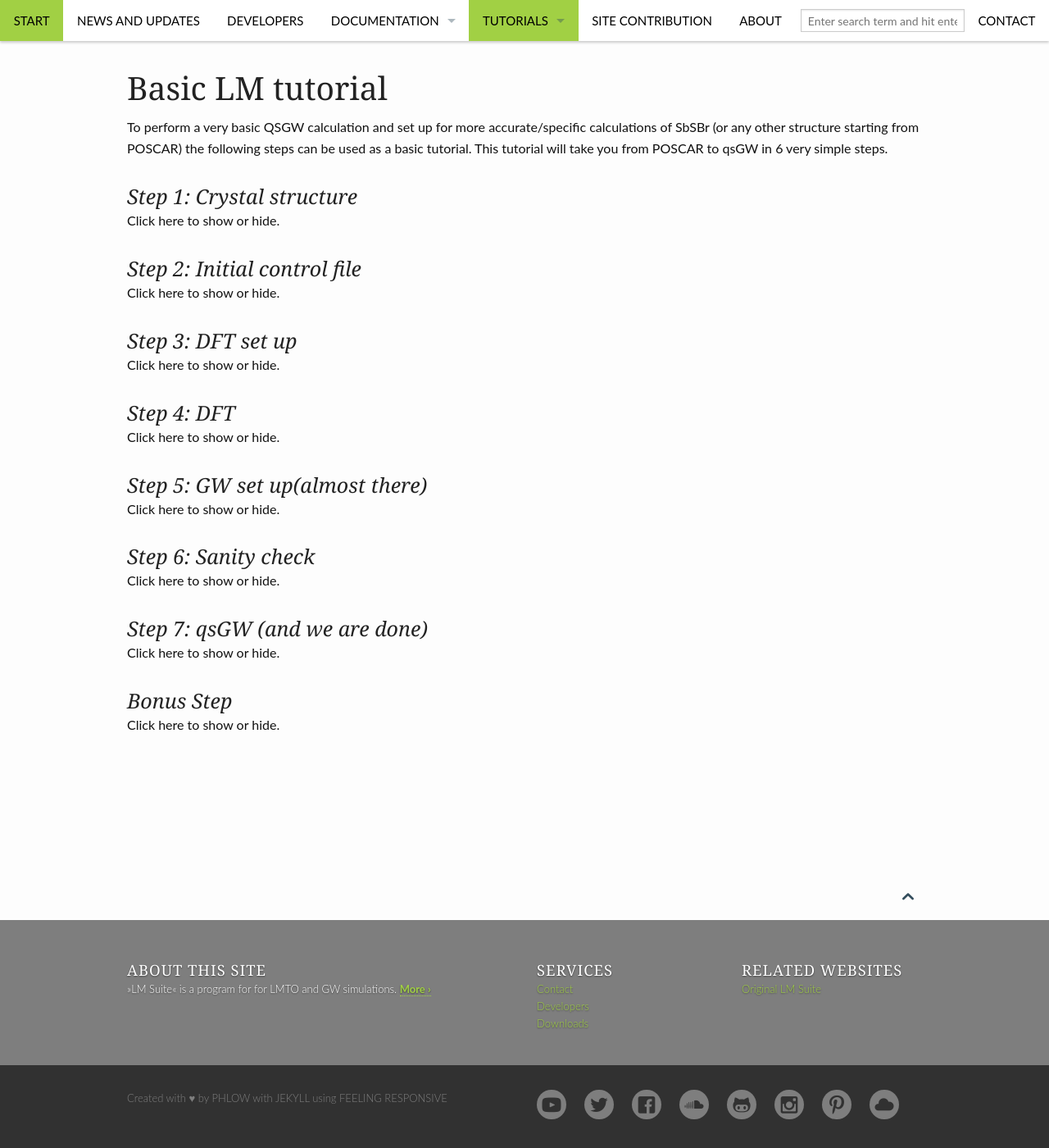
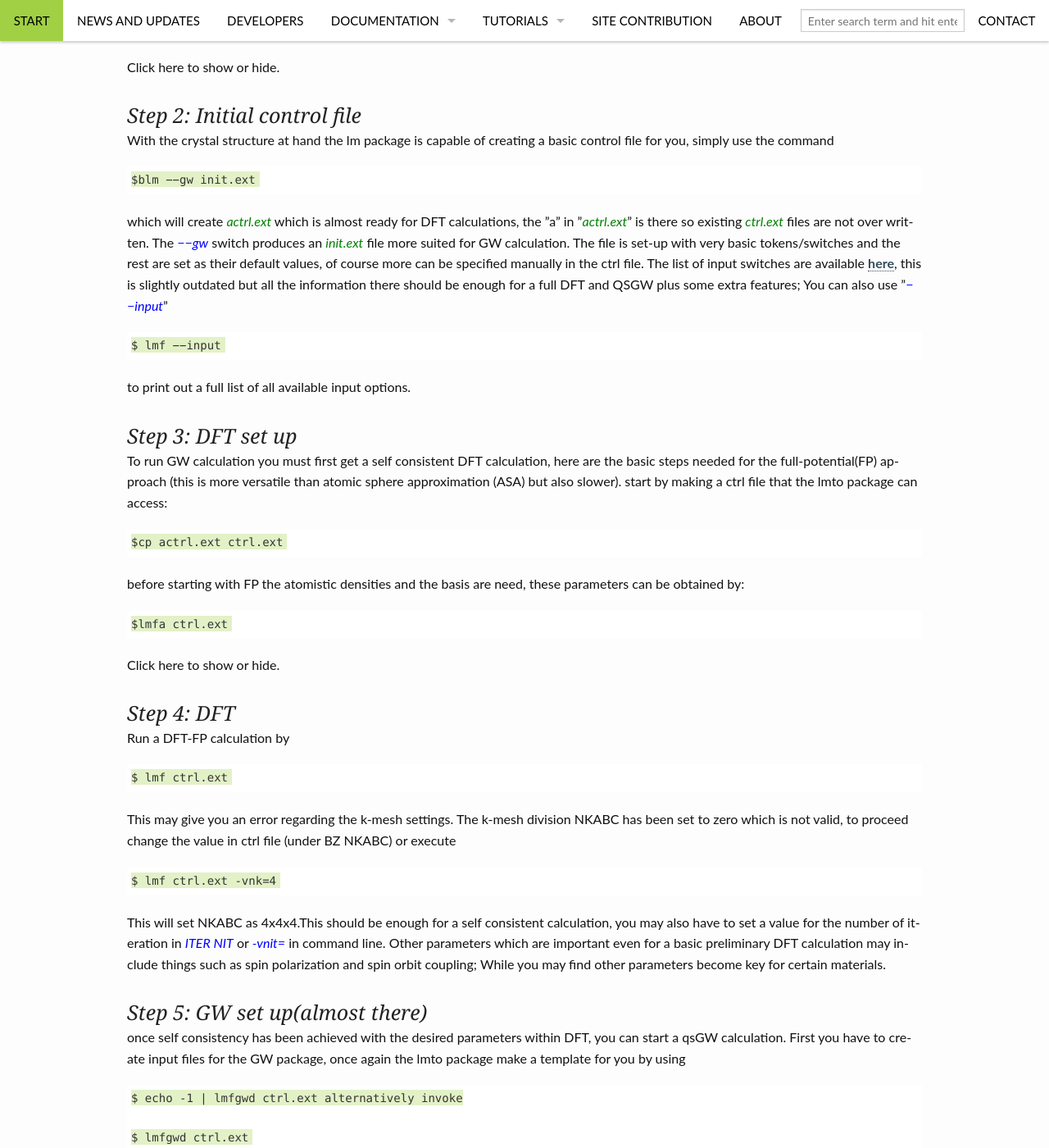
Before and after one commit to smckech/lordcephei.github.io, a Jekyll site: the page built from pages/test.md, in a window 1280 px wide and 1400 px high, scrolled down 385 px. Shown: the whole window at 82% size. Built offline with Jekyll 4.4.1, drawn with Linux system fonts in a browser that asks for light colours; some of the changed text lies outside the part shown.

Commit message:
creating lm tutorial and changing sidebar

```diff
--- a/_data/navigation.yml
+++ b/_data/navigation.yml
@@ -29,6 +29,8 @@
     url: "/extbfield/"
   - title: "Generating a Fermi surface in spin polarized Fe"
     url: "/fstut/"
+  - title: "LM Tutorial"
+    url: "/lmtut/"
   - title: "ASA tutorial"
     url: "/asadoc/"
 
--- a/pages/test.md
+++ b/pages/test.md
@@ -1,12 +1,12 @@
 ---
 layout: page-fullwidth
-title: "LM Suite - Test Tutorial"
+title: "LM Tutorial"
 subheadline: ""
 show_meta: false
 teaser: ""
-permalink: "/test/"
-header:
-    image_fullwidth: "header_drop.jpg"
+permalink: "/lmtut/"
+sidebar: left
+header: no
 ---
 
 #Basic LM tutorial
@@ -15,12 +15,12 @@
 
 ###_Step 1: Crystal structure_
 
+The first step is to extract the site/crystall structure from the POSCAR file. This can be achieved in two methods using ”*poscar2init*{: style="color: green"}” or ”*poscar2site*{: style="color: green"}”, both write output as *stdout*{: style="color: blue"} while ”*poscar2site*{: style="color: green"}” also creates a file named ”*site*{: style="color: green"}”. To use just execute in the directory with the POSCAR file. The output of the two executables are very similar, ”Site” file is more convenient when the *ctrl.ext*{: style="color: blue"} file has been prepared and only the ”*site.ext*{: style="color: green"}” is needed, while *init.ext*{: style="color: green"} can be used to create a simple template input file (hence recommended for 1st runs).
+
 <div onclick="elm = document.getElementById('box1'); if(elm.style.display == 'none') elm.style.display = 'block'; else elm.style.display = 'none';">Click here to show or hide.</div>
 {::nomarkdown}<div style="display:none;" id="box1">{:/}
 
-The first step is to extract the site/crystall structure from the POSCAR file. This can be achieved in two methods using ”*poscar2init*{: style="color: blue"}” or ”*poscar2site*{: style="color: blue"}”, both write output as *stdout*{: style="color: green"} while ”*poscar2site*{: style="color: blue"}” also creates a file named ”*site*{: style="color: blue"}”. To use just execute in the directory with the POSCAR file. The output of the two executables are very similar, ”Site” file is more convenient when the *ctrl.ext*{: style="color: blue"} file has been prepared and only the ”*site.ext*{: style="color: blue"}” is needed, while *init.ext*{: style="color: blue"} can be used to create a simple template input file (hence recommended for 1st runs).
-
-To create ”*init.ext*{: style="color: blue"}” invoke the following command in the directory containing the POSCAR,
+To create ”*init.ext*{: style="color: green"}” invoke the following command in the directory containing the POSCAR,
 
 	$poscar2init > init.ext
 
@@ -30,25 +30,17 @@
 
 ###_Step 2: Initial control file_
 
-<div onclick="elm = document.getElementById('box2'); if(elm.style.display == 'none') elm.style.display = 'block'; else elm.style.display = 'none';">Click here to show or hide.</div>
-{::nomarkdown}<div style="display:none;" id="box2">{:/}
-
 With the crystal structure at hand the lm package is capable of creating a basic control file for you, simply use the command
 
 	$blm −−gw init.ext
 
-which will create *actrl.ext*{: style="color: blue"} which is almost ready for DFT calculations, the ”a” in ”*actrl.ext*{: style="color: blue"}” is there so existing *ctrl.ext*{: style="color: blue"} files are not over written. The *−−gw*{: style="color: green"} switch produces an *init.ext*{: style="color: blue"} file more suited for GW calculation. The file is set-up with very basic tokens/switches and the rest are set as their default values, of course more can be specified manually in the ctrl file. The list of input switches are available [here](http://titus.phy.qub.ac.uk/packages/LMTO/tokens.html), this is slightly outdated but all the information there should be enough for a full DFT and QSGW plus some extra features; You can also use ”*−−input*{: style="color: green"}”
+which will create *actrl.ext*{: style="color: green"} which is almost ready for DFT calculations, the ”a” in ”*actrl.ext*{: style="color: green"}” is there so existing *ctrl.ext*{: style="color: green"} files are not over written. The *−−gw*{: style="color: blue"} switch produces an *init.ext*{: style="color: green"} file more suited for GW calculation. The file is set-up with very basic tokens/switches and the rest are set as their default values, of course more can be specified manually in the ctrl file. The list of input switches are available [here](http://titus.phy.qub.ac.uk/packages/LMTO/tokens.html), this is slightly outdated but all the information there should be enough for a full DFT and QSGW plus some extra features; You can also use ”*−−input*{: style="color: blue"}”
 
 	$ lmf −−input
 
 to print out a full list of all available input options.
 
-{::nomarkdown}</div>{:/}
-
 ###_Step 3: DFT set up_
-
-<div onclick="elm = document.getElementById('box3'); if(elm.style.display == 'none') elm.style.display = 'block'; else elm.style.display = 'none';">Click here to show or hide.</div>
-{::nomarkdown}<div style="display:none;" id="box3">{:/}
 
 To run GW calculation you must first get a self consistent DFT calculation, here are the basic steps needed for the full-potential(FP) approach (this is more versatile than atomic sphere approximation (ASA) but also slower). start by making a ctrl file that the lmto package can access:
 
@@ -58,14 +50,14 @@
 
 	$lmfa ctrl.ext
 
-There are two important result to take note of at this stage; The first is the GMAX written at the end of the stdout, the other is the *basp0.ext*{: style="color: blue"} file which contains the basis parameters (the ”0” is there not to over write previous *basp.ext*{: style="color: blue"} files, note that the basis set can be set in the ctrl file as well). To perform a DFT-FP calculation add the GMAX from stdout to the HAM GMAX in the ctrl file and move *basp0.ext*{: style="color: blue"} to *basp.ext*{: style="color: blue"}. Some times it is necessary to repeat this step once to avoid crashes in the future.
+<div onclick="elm = document.getElementById('box3'); if(elm.style.display == 'none') elm.style.display = 'block'; else elm.style.display = 'none';">Click here to show or hide.</div>
+{::nomarkdown}<div style="display:none;" id="box3">{:/}
+
+There are two important result to take note of at this stage; The first is the GMAX written at the end of the stdout, the other is the *basp0.ext*{: style="color: green"} file which contains the basis parameters (the ”0” is there not to over write previous *basp.ext*{: style="color: green"} files, note that the basis set can be set in the ctrl file as well). To perform a DFT-FP calculation add the GMAX from stdout to the HAM GMAX in the ctrl file and move *basp0.ext*{: style="color: green"} to *basp.ext*{: style="color: green"}. Some times it is necessary to repeat this step once to avoid crashes in the future.
 
 {::nomarkdown}</div>{:/}
 
 ###_Step 4: DFT_
-
-<div onclick="elm = document.getElementById('box4'); if(elm.style.display == 'none') elm.style.display = 'block'; else elm.style.display = 'none';">Click here to show or hide.</div>
-{::nomarkdown}<div style="display:none;" id="box4">{:/}
 
 Run a DFT-FP calculation by
 
@@ -75,14 +67,9 @@
 
 	$ lmf ctrl.ext -vnk=4
 
-This will set NKABC as 4x4x4.This should be enough for a self consistent calculation, you may also have to set a value for the number of iteration in *ITER NIT*{: style="color: green"} or *-vnit=*{: style="color: green"} in command line. Other parameters which are important even for a basic preliminary DFT calculation may include things such as spin polarization and spin orbit coupling; While you may find other parameters become key for certain materials.
-
-{::nomarkdown}</div>{:/}
+This will set NKABC as 4x4x4.This should be enough for a self consistent calculation, you may also have to set a value for the number of iteration in *ITER NIT*{: style="color: blue"} or *-vnit=*{: style="color: blue"} in command line. Other parameters which are important even for a basic preliminary DFT calculation may include things such as spin polarization and spin orbit coupling; While you may find other parameters become key for certain materials.
 
 ###_Step 5: GW set up(almost there)_
-
-<div onclick="elm = document.getElementById('box5'); if(elm.style.display == 'none') elm.style.display = 'block'; else elm.style.display = 'none';">Click here to show or hide.</div>
-{::nomarkdown}<div style="display:none;" id="box5">{:/}
 
 once self consistency has been achieved with the desired parameters within DFT, you can start a qsGW calculation. First you have to create input files for the GW package, once again the lmto package make a template for you by using
 
@@ -90,44 +77,32 @@
 
 	$ lmfgwd ctrl.ext
 
-to see all options available through *lmfgwd*{: style="color: green"}. This should create a number of files one of which is *GWinput*{: style="color: blue"}; this serves as the input file for all GW based calculations. Variables are documented within the file, further information can be found in the Darsbury lecture power points and documentation folder of the lm package.
-
-{::nomarkdown}</div>{:/}
+to see all options available through *lmfgwd*{: style="color: blue"}. This should create a number of files one of which is *GWinput*{: style="color: green"}; this serves as the input file for all GW based calculations. Variables are documented within the file, further information can be found in the Darsbury lecture power points and documentation folder of the lm package.
 
 ###_Step 6: Sanity check_
 
-<div onclick="elm = document.getElementById('box6'); if(elm.style.display == 'none') elm.style.display = 'block'; else elm.style.display = 'none';">Click here to show or hide.</div>
-{::nomarkdown}<div style="display:none;" id="box6">{:/}
-
-To check that the GW files created are *comOPTICS MODE=pelete*{: style="color: green"} for a qsgw run, and to check for some errors simply run:
+To check that the GW files created are *comOPTICS MODE=pelete*{: style="color: blue"} for a qsgw run, and to check for some errors simply run:
 
 	$ echo -2 | lmfgwd ctrl.ext
 
 with this method crashes during GW runs are minimized.
 
-{::nomarkdown}</div>{:/}
-
 ###_Step 7: qsGW (and we are done)_
-
-<div onclick="elm = document.getElementById('box7'); if(elm.style.display == 'none') elm.style.display = 'block'; else elm.style.display = 'none';">Click here to show or hide.</div>
-{::nomarkdown}<div style="display:none;" id="box7">{:/}
 
 To run qsGW calculation the following command is invoked
 
 	$lmgwsc ext
 
-once self-consistency has been achieved the file ”*sigm.ext*{: style="color: blue"}” (the self energy, Σ from Hedin’s equations) can be used with lmf. Running a FP calculation in the same directory will now include the electronic self energy obtained from qsGW. Using the lmf with *sigm.ext*{: style="color: blue"} allows for qsGW level calculations of Band structure, optics, DOS ....... with much faster speed as the lmf uses the single particle approximation.
-
-{::nomarkdown}</div>{:/}
+once self-consistency has been achieved the file ”*sigm.ext*{: style="color: green"}” (the self energy, Σ from Hedin’s equations) can be used with lmf. Running a FP calculation in the same directory will now include the electronic self energy obtained from qsGW. Using the lmf with *sigm.ext*{: style="color: green"} allows for qsGW level calculations of Band structure, optics, DOS ....... with much faster speed as the lmf uses the single particle approximation.
 
 ###_Bonus Step_
 
-<div onclick="elm = document.getElementById('box8'); if(elm.style.display == 'none') elm.style.display = 'block'; else elm.style.display = 'none';">Click here to show or hide.</div>
-{::nomarkdown}<div style="display:none;" id="box8">{:/}
-
 ####Band structure
 
-Creating the band structure is fairly simple. All you have to do is create a file which specifies which branches you want and how fine a mesh you want it for. So create a file called syml.ext; the syntax for this file is quite intuitive, each line provides information for each band structure branch to be outputted; Simply specify the number of points in the branch, starting vector and final vector; for example branch Γ to R with 50 k points will be :
+<div onclick="elm = document.getElementById('box4'); if(elm.style.display == 'none') elm.style.display = 'block'; else elm.style.display = 'none';">Click here to show or hide.</div>
+{::nomarkdown}<div style="display:none;" id="box4">{:/}
+
+Creating the band structure is fairly simple. All you have to do is create a file which specifies which branches you want and how fine a mesh you want it for. So create a file called *syml.ext*{: style="color: green"}; the syntax for this file is quite intuitive, each line provides information for each band structure branch to be outputted; Simply specify the number of points in the branch, starting vector and final vector; for example branch Γ to R with 50 k points will be :
 
 	50 0.0 0.0 0.0 0.5 0.5 0.5
 
@@ -135,7 +110,9 @@
 
 	$ lmf ctrl.ext −−band:fn=syml −−rs=1,0
 
-The switch *−−band:fn=syml*{: style="color: green"} specifies a band structure calculation with the appropriate data, the second switch *−−rs=1,0*{: style="color: green"} tells the program to read from the *rst.ext*{: style="color: blue"} file (1st digit is 1) and not to write to the *rst.ext*{: style="color: blue"} file (2nd digit is 0), this is recommended so you always use the same self-consistent density with out altering each run.
+The switch *−−band:fn=syml*{: style="color: blue"} specifies a band structure calculation with the appropriate data, the second switch *−−rs=1,0*{: style="color: green"} tells the program to read from the *rst.ext*{: style="color: green"} file (1st digit is 1) and not to write to the *rst.ext*{: style="color: green"} file (2nd digit is 0), this is recommended so you always use the same self-consistent density with out altering each run.
+
+{::nomarkdown}</div>{:/}
 
 ####Optics
 
@@ -143,23 +120,28 @@
 
 #####Procedure A
 
-First I will discuss for the case of where number of spins (*-vnsp=1*{: style="color: green"}) or spin orbit coupling is taken into about through ”L·S” (i.e. *-vnsp=2*{: style="color: green"} and *-vso=1*{: style="color: green"}). The simplest procedure will be to set *OPTICS MODE=1*{: style="color: green"} and set energy window and mesh density through *OPTICS WINDOW=a b*{: style="color: green"} and *OPTICS=NPTS*{: style="color: green"} respectively, note a and b are in units Rydberg. Now run the program again Cartesian
+<div onclick="elm = document.getElementById('box5'); if(elm.style.display == 'none') elm.style.display = 'block'; else elm.style.display = 'none';">Click here to show or hide.</div>
+{::nomarkdown}<div style="display:none;" id="box5">{:/}
+
+First I will discuss for the case of where number of spins (*-vnsp=1*{: style="color: blue"}) or spin orbit coupling is taken into about through ”L·S” (i.e. *-vnsp=2*{: style="color: blue"} and *-vso=1*{: style="color: blue"}). The simplest procedure will be to set *OPTICS MODE=1*{: style="color: blue"} and set energy window and mesh density through *OPTICS WINDOW=a b*{: style="color: blue"} and *OPTICS=NPTS*{: style="color: blue"} respectively, note a and b are in units Rydberg. Now run the program again Cartesian
 
 	$ lmf ctrl.ext −−rs=1,0
 
-this will create a file called *opt.ext*{: style="color: blue"} which is the imaginary part of the dielectric function. the format of the file is:
+this will create a file called *opt.ext*{: style="color: green"} which is the imaginary part of the dielectric function. the format of the file is:
 
 	Energy εix εiy εiz
 
 where x y and z are the real space directions.
 
+{::nomarkdown}</div>{:/}
+
 #####Procedure B
 
-For the case where *-vso=3*{: style="color: green"} the procedure has to be preformed through two steps. Once with *OPTICS MODE=1*{: style="color: green"} and once with *OPTICS MODE=2*{: style="color: green"}, in this mode the *opt.ext*{: style="color: blue"} files are spin polarized.
+For the case where *-vso=3*{: style="color: blue"} the procedure has to be preformed through two steps. Once with *OPTICS MODE=1*{: style="color: blue"} and once with *OPTICS MODE=2*{: style="color: blue"}, in this mode the *opt.ext*{: style="color: green"} files are spin polarized.
 
 #####Joint Density of States
 
-JDOS is calculated in the same manor as εi but with *OPTICS MODE=-1*{: style="color: green"} for the case of *-vnsp=1*{: style="color: green"} or *-vnsp=2*{: style="color: green"} and *-vso=1*{: style="color: green"}, and with *OPTICS MODE=-1*{: style="color: green"} and *OPTICS MODE=-2*{: style="color: green"} for case *-vnsp=2*{: style="color: green"} and *-vso=3*{: style="color: green"}.
+JDOS is calculated in the same manor as εi but with *OPTICS MODE=-1*{: style="color: blue"} for the case of *-vnsp=1*{: style="color: blue"} or *-vnsp=2*{: style="color: blue"} and *-vso=1*{: style="color: blue"}, and with *OPTICS MODE=-1*{: style="color: blue"} and *OPTICS MODE=-2*{: style="color: blue"} for case *-vnsp=2*{: style="color: blue"} and *-vso=3*{: style="color: blue"}.
 
 #####Other procedures
 
```
Also changed, not shown: _includes/sidebar.html (+1 -11 lines), pages/asadoc.md (line endings or trailing spaces).
